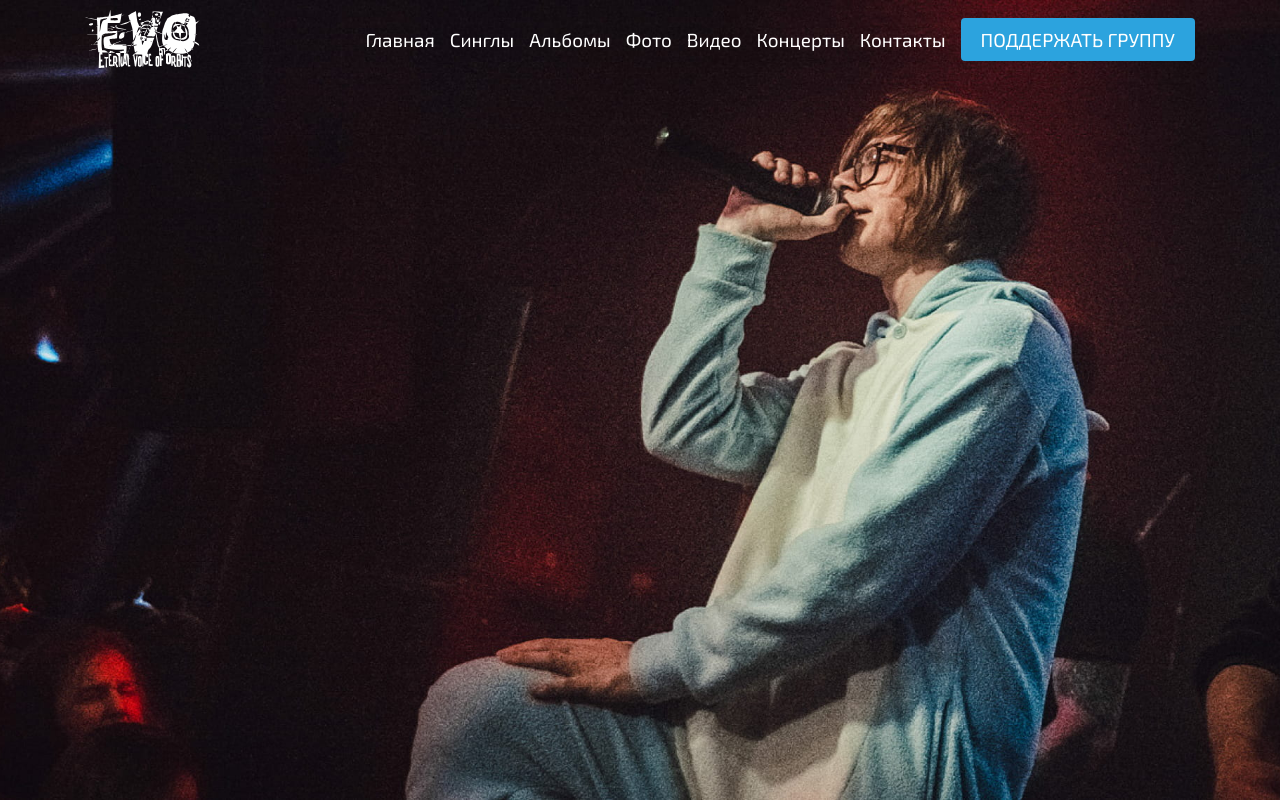
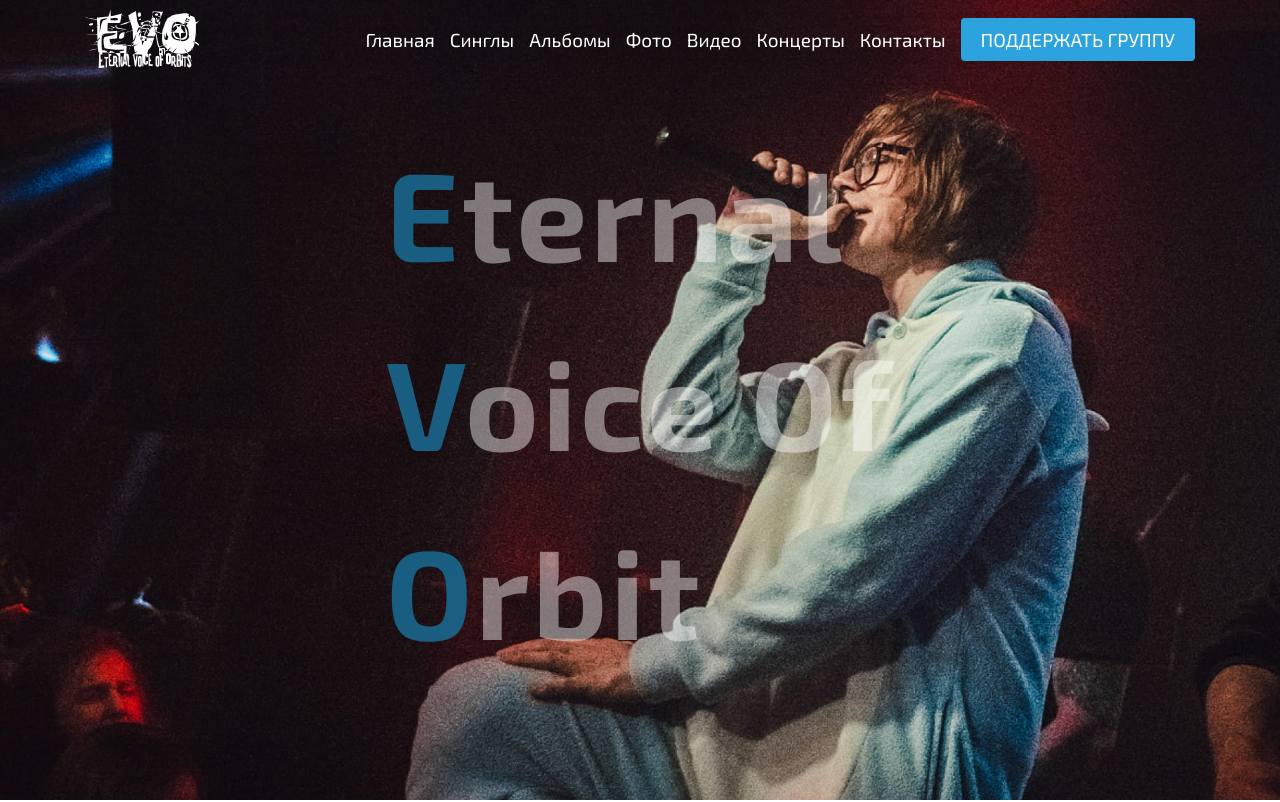
Before and after one commit to repinnick/evoband, an Angular app: page / in a window 1280 px wide. Shown: the top 802 px of the page. Built offline with nearby package versions, Linux system fonts and the light colour scheme.

Commit message:
fix: text block

```diff
--- /dev/null
+++ b/src/app/core/components/start-block/start-block.component.html
@@ -0,0 +1,8 @@
+<section class="background">
+  <div class="background__text">
+    <h1 class="background__title" [ngStyle]="{ transform: getTransform(1.2) }"><span>E</span>ternal</h1>
+    <h2 class="background__title" [ngStyle]="{ transform: getTransform(0.8) }"><span>V</span>oice Of</h2>
+    <h2 class="background__title" [ngStyle]="{ transform: getTransform(0.6) }"><span>O</span>rbit</h2>
+<!--    <h2 class="background__title" [ngStyle]="{ transform: getTransform(0.8) }">Навсегда...</h2>-->
+  </div>
+</section>
--- /dev/null
+++ b/src/app/core/components/start-block/start-block.component.scss
@@ -0,0 +1,51 @@
+@import "vars";
+
+
+.background {
+  background: url("../../../../assets/images/img/home/header.jpg") 50% / cover no-repeat;
+  background-size: cover;
+  min-height: 100vh;
+  display: flex;
+  justify-content: center;
+  align-items: center;
+
+  @media (max-width: $media-860px) {
+    background-position: 70% 50%;
+  }
+
+  &__text {
+    padding: 15px;
+    //margin-top: 78px;
+  }
+
+  &__title {
+    line-height: 1.5;
+    font-family: "Exo 2", sans-serif;
+    font-size: 7rem;
+    color: #fffefe70;
+    letter-spacing: 3px;
+    transition: all 0.3s cubic-bezier(0.175, 0.885, 0.32, 1.275);
+
+
+    & span {
+      color: #1a678de6;
+    }
+
+    @media (max-width: $media-860px) {
+      font-size: 5.5rem;
+    }
+
+    @media (max-width: 500px) {
+      font-size: 4rem;
+      color: #ffffffc2;
+
+      & span {
+        color: #2b7da5ed;
+      }
+    }
+
+    @media (max-width: 340px) {
+      font-size: 3rem;
+    }
+  }
+}
--- /dev/null
+++ b/src/app/core/components/start-block/start-block.component.ts
@@ -0,0 +1,25 @@
+import { Component, HostListener, OnInit } from '@angular/core';
+
+@Component({
+  selector: 'evoband-start-block',
+  templateUrl: './start-block.component.html',
+  styleUrls: ['./start-block.component.scss']
+})
+export class StartBlockComponent implements OnInit {
+  private scrollLength = 0;
+
+  @HostListener('window:scroll', [])
+  private onWindowScroll(): void {
+    this.scrollLength = -window.pageYOffset;
+  }
+
+  constructor() { }
+
+  ngOnInit(): void {
+  }
+
+  public getTransform(change: number): string {
+    return `translate3d(${change * this.scrollLength}px, ${change * 0.4 * this.scrollLength}px, 0px)`;
+  }
+
+}
--- a/src/app/modules/home/home.component.html
+++ b/src/app/modules/home/home.component.html
@@ -1,4 +1,4 @@
-<section class="background"></section>
+<evoband-start-block></evoband-start-block>
 <section class="about">
   <div class="container">
     <div class="about__wrapper">
--- a/src/app/modules/home/home.component.scss
+++ b/src/app/modules/home/home.component.scss
@@ -1,14 +1,4 @@
 @import "vars";
-
-.background {
-  background: url("../../../assets/images/img/home/header.jpg") 50% / cover no-repeat;
-  background-size: cover;
-  min-height: 100vh;
-
-  @media (max-width: $media-860px) {
-    background-position: 70% 50%;
-  }
-}
 
 .home {
   &__wrapper {
--- a/src/app/modules/home/home.module.ts
+++ b/src/app/modules/home/home.module.ts
@@ -2,6 +2,7 @@ import { NgModule } from '@angular/core';
 import { CommonModule } from '@angular/common';
 import { HomeComponent } from '@modules/home/home.component';
 import { RouterModule } from '@angular/router';
+import { StartBlockModule } from '@core/components/start-block/start-block.module';
 
 
 
@@ -10,6 +11,7 @@ import { RouterModule } from '@angular/router';
   imports: [
     CommonModule,
     RouterModule,
+    StartBlockModule,
   ]
 })
 export class HomeModule { }
```
Also changed, not shown: src/app/core/components/start-block/start-block.module.ts (added, +18 -0 lines).
